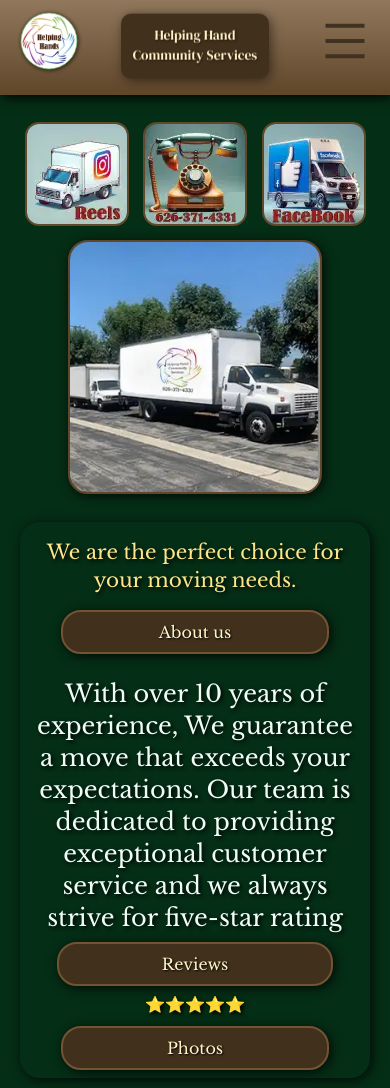
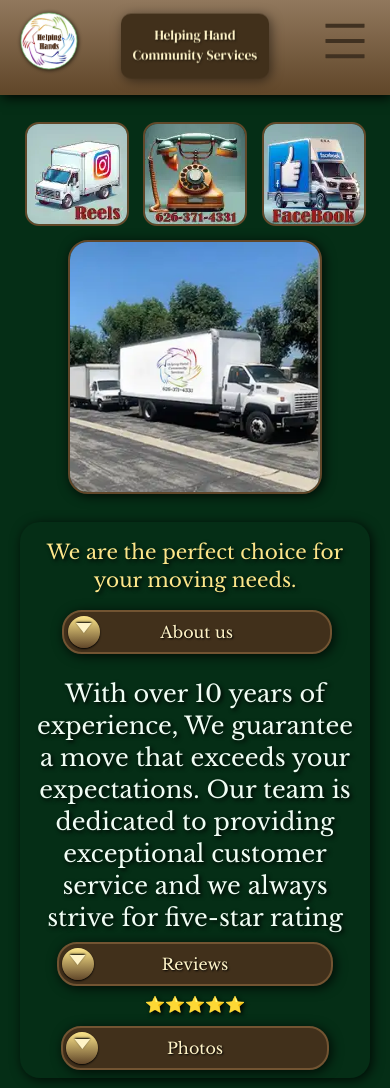
Before and after one commit to MyBaBB/HelpingHands, a React (Vite) app: page / in a window 390 px wide. Built offline with nearby package versions, Linux system fonts and the light colour scheme.

Commit message:
took out the hover expand on button and put a custom push button thingy because it was sloppy on mobile

```diff
--- a/src/App.css
+++ b/src/App.css
@@ -5,18 +5,8 @@
   text-align: center;
 }
 
-.logo {
-  height: 6em;
-  padding: 1.5em;
-  will-change: filter;
-  transition: filter 300ms;
-}
-.logo:hover {
-  filter: drop-shadow(0 0 2em #646cffaa);
-}
-.logo.react:hover {
-  filter: drop-shadow(0 0 2em #61dafbaa);
-}
+
+
 
 @keyframes logo-spin {
   from {
--- a/src/components/Accordion01Images.jsx
+++ b/src/components/Accordion01Images.jsx
@@ -29,13 +29,14 @@ const Accordion01 = () => {
          mx-auto w-[80%] h-full
       }`}
     >
-        <div className='OurPhotosAccordion1  relative  justify-center content-center mx-auto md:hidden bg-[#41301b]  rounded-3xl w-full  cursor-pointer hover:scale-105 ease-in-out duration-300'>
+        <div className='OurPhotosAccordion1  relative  justify-center content-center mx-auto md:hidden bg-[#41301b]  rounded-3xl w-full  cursor-pointer'>
 
-          <div  className='flex justify-center content-center mx-auto '>
+          <div  className='relative flex justify-center content-center mx-auto '>
             <button  className='text-amber-100  text-base sm:text-2xl  font-extrabold'
                        style={{ textShadow: '1px 1px 2px black' }}>
-            <span className='relative text-base md:text-3xl  '
-             style={{ textShadow: '-1px -1px 2px black' }}></span>
+            <div className='absolute left-[-5px]  top-[-4px] sm:top-[0px]    w-8  h-8  bg-gradient-to-b
+             from-amber-200 to-varDarkBrown shadow-sm  shadow-black  rounded-full pt-[7px] text-4xl '
+             style={{ textShadow: '0px -1px 2px black' }}>&#129171;</div>
  Photos
             </button>
           </div>
--- a/src/components/Accordion02About.jsx
+++ b/src/components/Accordion02About.jsx
@@ -13,17 +13,18 @@ const Accordion02 = () => {
         <>
       <div onClick={toggleAccordion02About}
       className={`openMenu relative flex justify-center
-      items-center w-full h-full  mb-2
+      items-center   xs:left-[-.3rem] w-[101%] h-full  mb-2
       }`}
     >
         <div className='AboutUsParagraphAccordion2 md:hidden bg-[#41301b]   rounded-3xl w-[80%] p-2 m-2 shadow-lg shadow-black  mt-2
-        cursor-pointer hover:scale-105 ease-in-out duration-300'>
+        cursor-pointer '>
 
-          <div className=' flex justify-center '>
-            <button  className='text-amber-100  text-base sm:text-2xl  font-extrabold'
+          <div className='relative flex justify-center '>
+            <button  className='text-amber-100  text-base sm:text-2xl w-full  font-extrabold'
                        style={{ textShadow: '1px 1px 2px black' }}>
-            <span className='absolute   text-base md:text-3xl  '
-             style={{ textShadow: '-1px -1px 2px black' }}></span>
+             <span className='absolute left-[-4px] top-[-4px]  sm:top-[0px]  w-8  h-8  bg-gradient-to-b
+             from-amber-200 to-varDarkBrown shadow-sm  shadow-black  rounded-full pt-[7px] text-4xl '
+             style={{ textShadow: '0px -1px 2px black' }}>&#129171;</span>
  About us
             </button>
           </div>
--- a/src/components/Accordion03Reviews.jsx
+++ b/src/components/Accordion03Reviews.jsx
@@ -16,13 +16,14 @@ const Accordion03 = () => {
         className={`openMenu  relative flex justify-center items-center w-full  h-full   mx-auto
       }`}
     >
-        <div className='Accordion03ReviewsWrapper  relative bg-[#41301b]  rounded-3xl w-full mt-2 h-full cursor-pointer hover:scale-105 ease-in-out duration-300'>
+        <div className='Accordion03ReviewsWrapper  relative bg-[#41301b]  rounded-3xl w-full xs:w-[97%] sm:w-[95%] mt-2 h-full cursor-pointer '>
 
           <div  className='flex justify-center mx-auto content-center'>
             <button  className='text-amber-100  text-base sm:text-2xl font-extrabold '
                        style={{ textShadow: '1px 1px 2px black' }}>
-            <span className='relative  text-base md:text-3xl  '
-             style={{ textShadow: '-1px -1px 2px black' }}></span>
+             <span className='absolute left-[3px] top-[4px] sm:top-[9px] w-8  h-8  bg-gradient-to-b
+             from-amber-200 to-varDarkBrown shadow-sm  shadow-black  rounded-full pt-[7px] text-4xl '
+             style={{ textShadow: '0px -1px 2px black' }}>&#129171;</span>
                Reviews
             </button>
           </div>
```
Also changed, not shown: 1 other file (tests, documents, lock files or other folders).
